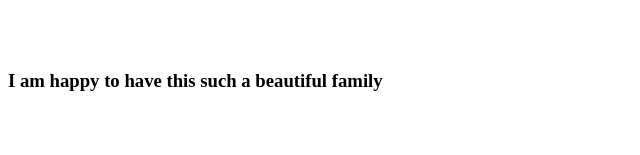
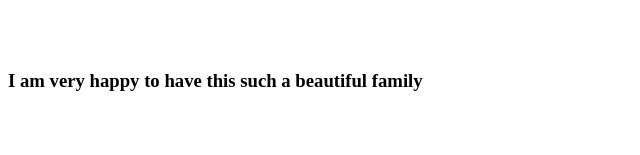
Before and after one commit to Ashraful-Islam-Akash3737/practice, a plain HTML site: page index.html in a window 1280 px wide. Shown: the part 645-800 px from the top of the page, without its empty margins (0-640 px from the left). Drawn offline with Linux system fonts and the light colour scheme.

```diff
--- a/index.html
+++ b/index.html
@@ -28,7 +28,7 @@
     <h3>We lead our life happily</h3>
     <br>
     <br>
-    <h3>I am happy to have this such a beautiful family</h3>
+    <h3>I am very happy to have this such a beautiful family</h3>
     <br>
     <br>
     <br>
```
